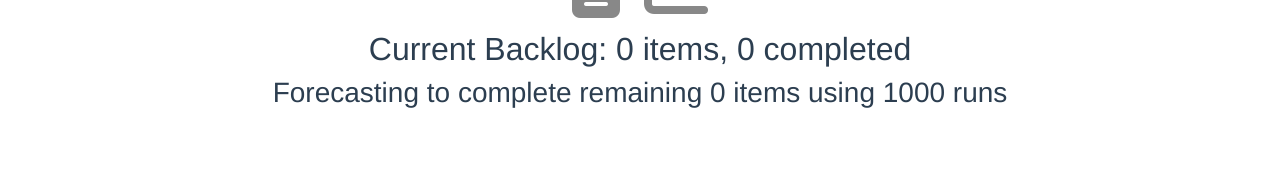
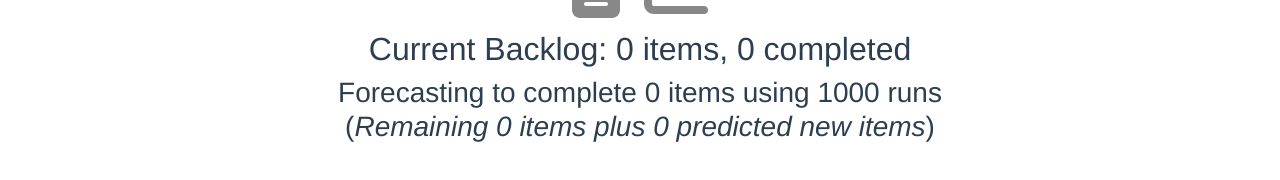
Before and after one commit to hogsmill/monte-carlo, a Vue app: page / in a window 1280 px wide. Shown: the part 530-710 px from the top of the page. Built offline with nearby package versions, Linux system fonts and the light colour scheme; no server answers; what vue-js-modal would draw is missing.

Commit message:
arrival rate

```diff
--- a/src/components/Config.vue
+++ b/src/components/Config.vue
@@ -5,8 +5,12 @@
       <span v-if="backlogFrom">(from {{ backlogFrom }})</span>
       {{ backlog.length }} items, {{ completed.length }} completed
     </h2>
-    <h3>
+    <h3 v-if="!arrivalRate">
       Forecasting to complete remaining {{ backlog.length - completed.length }} items using {{ config.runs }} runs
+    </h3>
+    <h3 v-if="arrivalRate">
+      Forecasting to complete {{ backlogLength() }} items using {{ config.runs }} runs<br>
+      (<i>Remaining {{ backlog.length - completed.length }} items plus {{ remaining() }} predicted new items</i>)
     </h3>
   </div>
 </template>
@@ -25,6 +29,20 @@ export default {
     },
     completed() {
       return this.$store.getters.getCompleted
+    },
+    arrivalRate() {
+      return this.$store.getters.getArrivalRate
+    },
+    newCardsPerDay() {
+      return this.$store.getters.getNewCardsPerDay
+    }
+  },
+  methods: {
+    backlogLength() {
+      return parseInt(this.backlog.length * (1 + this.newCardsPerDay))
+    },
+    remaining() {
+      return this.backlogLength() - this.backlog.length
     }
   }
 }
--- a/src/components/File.vue
+++ b/src/components/File.vue
@@ -110,7 +110,9 @@ export default {
     this.months = dateFuns.monthNames()
 
     bus.$on('backlogLoaded', (data) => {
+      const newCardsPerDay = this.arrivalRate ? fileFuns.calculateArrivalRate(data.backlog) : 0
       this.$store.dispatch('updateBacklog', data.backlog)
+      this.$store.dispatch('updateNewCardsPerDay', newCardsPerDay)
       alert('Backlog loaded. Backlog has ' + this.backlog.length + ' items, ' + this.completed.length + ' completed')
       document.getElementById('backlog-file').value = ''
     })
@@ -139,16 +141,20 @@ export default {
     },
     loadBacklog() {
       const file = document.getElementById('backlog-file').files[0]
+      if (!file) {
+        alert('Please select a file')
+      } else {
         const separator = document.getElementById('backlog-load-file-separator').value
         const scope = {
           day: this.day,
           month: dateFuns.months()[this.month],
           year: this.year,
           all: this.all,
-        arrivalRate: this.arrivalRate
+          arrivalRate: this.arrivalRate,
         }
         this.$store.dispatch('updateBacklogFrom', {all: this.all, day: this.day, month: this.month, year: this.year})
         fileFuns.loadBacklog(file, separator, scope)
+      }
     }
   }
 }
--- a/src/components/Forecast.vue
+++ b/src/components/Forecast.vue
@@ -105,6 +105,9 @@ export default {
     },
     arrivalRate() {
       return this.$store.getters.getArrivalRate
+    },
+    newCardsPerDay() {
+      return this.$store.getters.getNewCardsPerDay
     }
   },
   methods: {
@@ -112,9 +115,13 @@ export default {
       return dateFuns.daysFromToday(d).toDateString()
     },
     forecast() {
+      let backlogLength
+      if (this.arrivalRate) {
+         backlogLength = parseInt(this.backlog.length * (1 + this.newCardsPerDay))
+      }
       const config = {
         runs: 1000,
-        runTo: this.arrivalRate ? fileFuns.calculateRunTo(this.backlog) : 'Remaining',
+        runTo: this.arrivalRate ? backlogLength : 'Remaining',
         arrivalRate: this.arrivalRate
       }
       this.results = monteCarlo.run(this.backlog, this.completed, config)
--- a/src/lib/file.js
+++ b/src/lib/file.js
@@ -105,10 +105,9 @@ const FileFuns = {
     })
   },
 
-  calculateRunTo: function(backlog) {
+  calculateArrivalRate: function(backlog) {
     const days = daysDiff(oldestStartDate(backlog), newestStartDate(backlog))
-    const cardsPerDay = days / backlog.length
-    return parseInt(backlog.length * (1 + cardsPerDay))
+    return days / backlog.length
   }
 
 }
--- a/src/store/store.js
+++ b/src/store/store.js
@@ -15,6 +15,7 @@ export const store = new Vuex.Store({
     scope: '',
     backlogFrom: null,
     arrivalRate: true,
+    newCardsPerDay: 0,
     config: {
       runs: 1000,
       runTo: 'Remaining'
@@ -53,6 +54,9 @@ export const store = new Vuex.Store({
     },
     getArrivalRate: (state) => {
       return state.arrivalRate
+    },
+    getNewCardsPerDay: (state) => {
+      return state.newCardsPerDay
     }
   },
   mutations: {
@@ -88,6 +92,9 @@ export const store = new Vuex.Store({
     updateArrivalRate: (state, payload) => {
       state.arrivalRate = payload
     },
+    updateNewCardsPerDay: (state, payload) => {
+      state.newCardsPerDay = payload
+    }
   },
   actions: {
     updateConnections: ({ commit }, payload) => {
@@ -113,6 +120,9 @@ export const store = new Vuex.Store({
     },
     updateArrivalRate: ({ commit }, payload) => {
       commit('updateArrivalRate', payload)
+    },
+    updateNewCardsPerDay: ({ commit }, payload) => {
+      commit('updateNewCardsPerDay', payload)
     }
   }
 })
```
Lines whose indentation alone changed are shown as unchanged.
